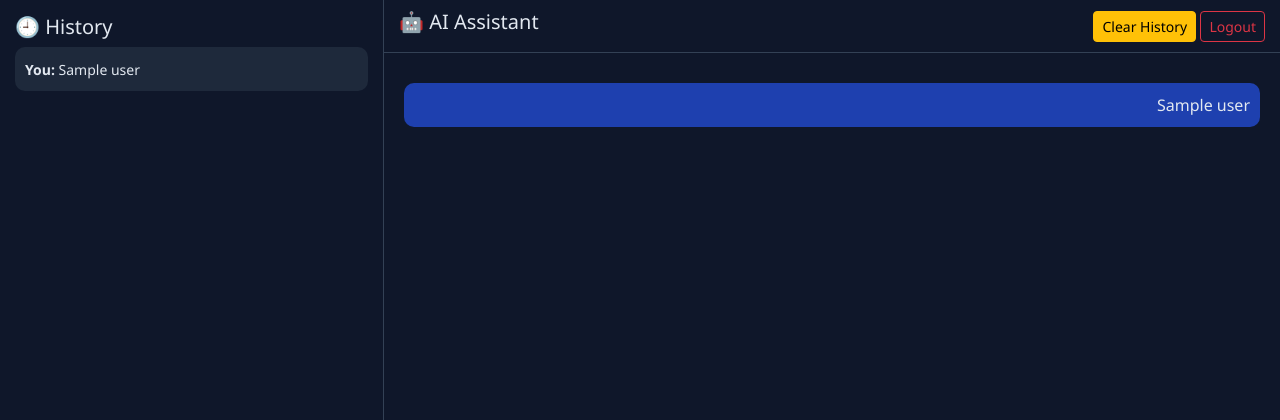
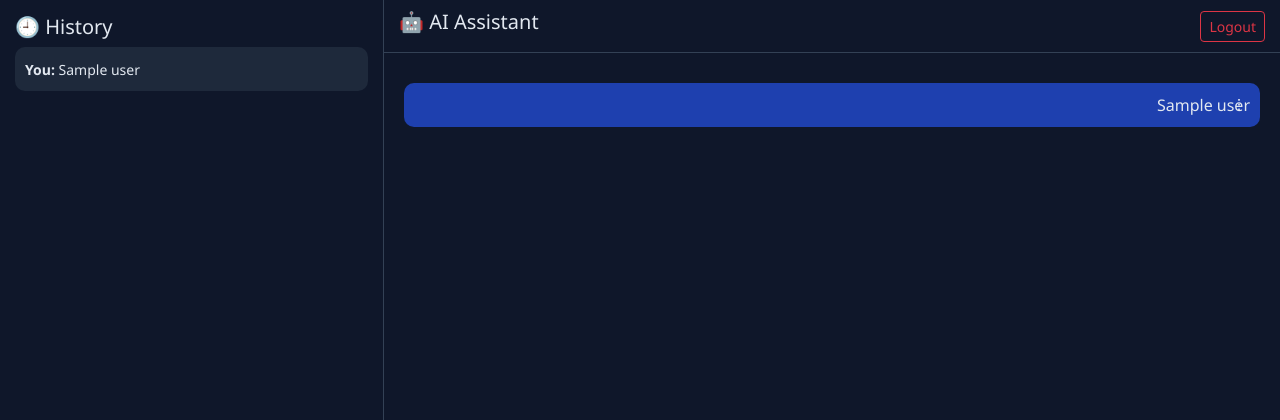
Before and after one commit to charanbunga463-hash/ai-flask-app, a Flask app: template python-saas/templates/dashboard.html in a window 1280 px wide. Shown: the top 420 px of the page. Run offline with Flask 3, Linux system fonts and the light colour scheme; the template is opened without the code that fills it: most values are stand-ins (such as "Sample title", 1, 10 or a date in 2020).

Commit message:
Add per-message delete and UI tweaks
Enable deleting individual chat messages and adjust UI/DB handling. Add a /delete_message/<id> POST route that deletes only the specified message for the current user (id + username) instead of clearing all history. Include id in the DB SELECT and pass it to the template so each message gets a dropdown Delete action; remove the global "Clear History" button. Minor refactors: inline space-encoding in generate_image(), rename some section comments, reorder template blocks for user/bot rendering, add CSS/JS for per-message menu and a confirmation dialog.

```diff
--- a/python-saas/app.py
+++ b/python-saas/app.py
@@ -11,7 +11,7 @@ load_dotenv()
 app = Flask(__name__)
 app.secret_key = os.getenv("SECRET_KEY", "fallback_secret")
 
-# ---------------- AI SETUP ----------------
+# ---------------- AI ----------------
 client = OpenAI(
     api_key=os.getenv("GROQ_API_KEY"),
     base_url="https://api.groq.com/openai/v1"
@@ -33,10 +33,9 @@ def query_ai(prompt):
 
 # ---------------- IMAGE ----------------
 def generate_image(prompt):
-    prompt = prompt.replace(" ", "%20")
-    return f"https://image.pollinations.ai/prompt/{prompt}"
+    return f"https://image.pollinations.ai/prompt/{prompt.replace(' ', '%20')}"
 
-# ---------------- DATABASE ----------------
+# ---------------- DB ----------------
 def init_db():
     conn = sqlite3.connect("users.db")
     c = conn.cursor()
@@ -69,29 +68,32 @@ def home():
 
     conn = sqlite3.connect("users.db")
     c = conn.cursor()
-    c.execute("SELECT user_msg, bot_msg, type FROM chats WHERE username=? ORDER BY id ASC",
+    c.execute("SELECT id, user_msg, bot_msg, type FROM chats WHERE username=? ORDER BY id ASC",
               (session["user"],))
     data = c.fetchall()
     conn.close()
 
     chat = []
     for row in data:
-        if row[2] == "text":
-            chat.append({"type": "text", "user": row[0], "bot": row[1]})
+        if row[3] == "text":
+            chat.append({"id": row[0], "type": "text", "user": row[1], "bot": row[2]})
         else:
-            chat.append({"type": "image", "user": row[0], "image": row[1]})
+            chat.append({"id": row[0], "type": "image", "user": row[1], "image": row[2]})
 
-    return render_template("dashboard.html", user=session["user"], chat=chat)
+    return render_template("dashboard.html", chat=chat, user=session["user"])
 
-# ---------------- DELETE HISTORY ----------------
-@app.route("/delete_history", methods=["POST"])
-def delete_history():
+# ---------------- DELETE SINGLE MESSAGE ----------------
+@app.route("/delete_message/<int:msg_id>", methods=["POST"])
+def delete_message(msg_id):
     if "user" not in session:
         return redirect("/login")
 
     conn = sqlite3.connect("users.db")
     c = conn.cursor()
-    c.execute("DELETE FROM chats WHERE username=?", (session["user"],))
+
+    # ✅ Delete only user's message (safe)
+    c.execute("DELETE FROM chats WHERE id=? AND username=?", (msg_id, session["user"]))
+
     conn.commit()
     conn.close()
 
--- a/python-saas/templates/dashboard.html
+++ b/python-saas/templates/dashboard.html
@@ -92,6 +92,16 @@ body {
 .btn-ai {
     background: linear-gradient(135deg, #6366f1, #8b5cf6);
 }
+
+/* 3 dots */
+.msg-wrapper {
+    position: relative;
+}
+.menu-btn {
+    position: absolute;
+    top: 5px;
+    right: 5px;
+}
 </style>
 </head>
 
@@ -116,15 +126,7 @@ body {
         <!-- Top -->
         <div class="top-bar">
             <h5>🤖 AI Assistant</h5>
-
-            <div>
-                <!-- ✅ DELETE BUTTON -->
-                <form method="POST" action="/delete_history" style="display:inline;" onsubmit="return confirmDelete();">
-                    <button class="btn btn-sm btn-warning">Clear History</button>
-                </form>
-
             <a href="/logout" class="btn btn-sm btn-outline-danger">Logout</a>
-            </div>
         </div>
 
         <!-- Messages -->
@@ -132,10 +134,26 @@ body {
 
             {% for msg in chat %}
 
+            <div class="msg-wrapper">
+
+                <!-- ⋮ MENU -->
+                <div class="dropdown menu-btn">
+                    <button class="btn btn-sm text-white" data-bs-toggle="dropdown">⋮</button>
+                    <ul class="dropdown-menu dropdown-menu-dark">
+                        <li>
+                            <form method="POST" action="/delete_message/{{ msg.id }}" onsubmit="return confirmOneDelete();">
+                                <button class="dropdown-item text-danger">Delete</button>
+                            </form>
+                        </li>
+                    </ul>
+                </div>
+
+                <!-- USER -->
                 <div class="user-box">
                     {{ msg.user }}
                 </div>
 
+                <!-- BOT -->
                 {% if msg.type == "text" %}
                 <div class="response-box">
                     {{ msg.bot | safe }}
@@ -147,6 +165,8 @@ body {
                     <img src="{{ msg.image }}" style="max-width:100%; border-radius:10px;">
                 </div>
                 {% endif %}
+
+            </div>
 
             {% endfor %}
 
@@ -165,6 +185,9 @@ body {
     </div>
 
 </div>
+
+<!-- Bootstrap JS (required for dropdown) -->
+<script src="https://cdn.jsdelivr.net/npm/bootstrap@5.3.0/dist/js/bootstrap.bundle.min.js"></script>
 
 <!-- Scroll Save -->
 <script>
@@ -185,9 +208,9 @@ if (chatBox) {
     };
 }
 
-/* ✅ CONFIRM DELETE */
-function confirmDelete() {
-    return confirm("Are you sure you want to delete all chat history?");
+/* Confirm single delete */
+function confirmOneDelete() {
+    return confirm("Delete this message?");
 }
 </script>
 
```
Lines whose indentation alone changed are shown as unchanged.
